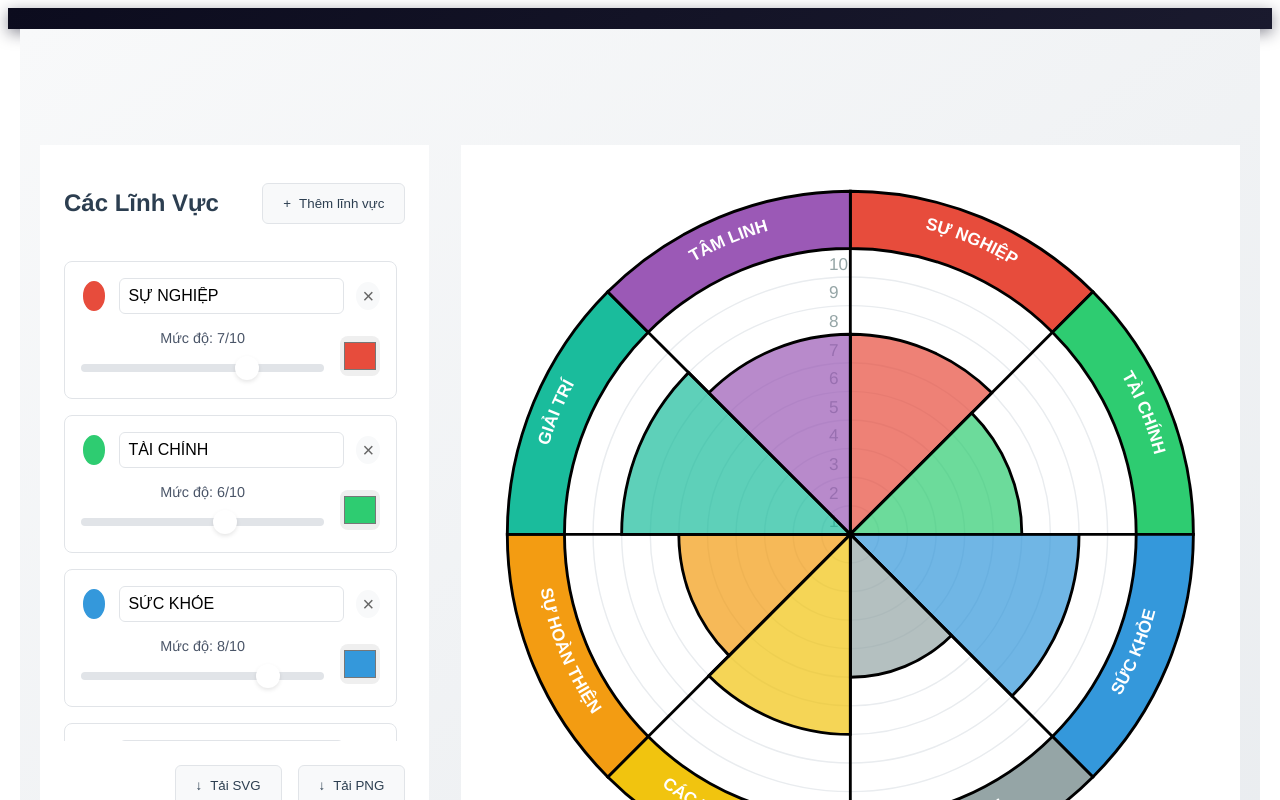
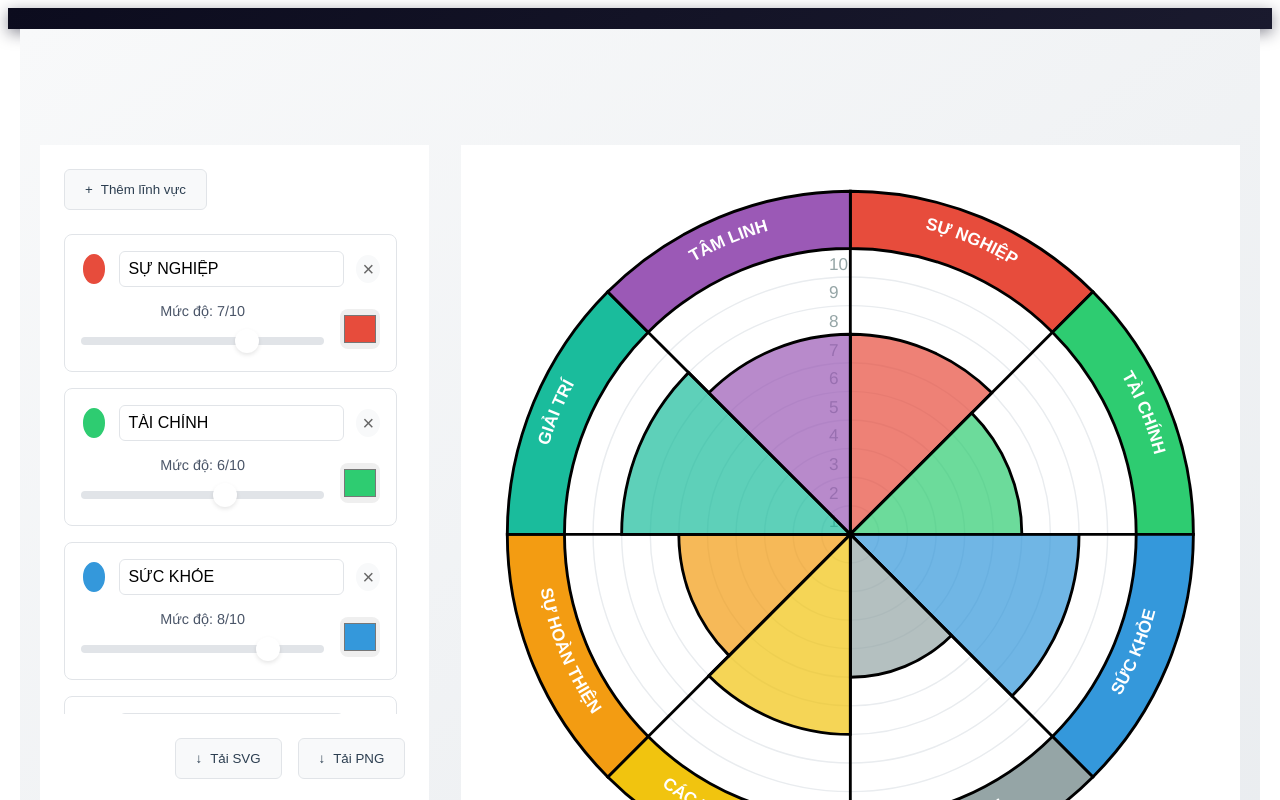
Before and after one commit to longhangoc/vue, a Vue app: page / in a window 1280 px wide. Shown: the top 800 px of the page. Built offline with nearby package versions, Linux system fonts and the light colour scheme.

Commit message:
Update HelloWorld.vue

```diff
--- a/src/components/HelloWorld.vue
+++ b/src/components/HelloWorld.vue
@@ -8,7 +8,7 @@
       <!-- Controls Panel -->
       <section class="controls-panel">
         <div class="panel-header">
-          <h2>Các Lĩnh Vực</h2>
+
           <button @click="addArea" class="btn-secondary" :disabled="areas.length >= 12">
             <span class="btn-icon">+</span> Thêm lĩnh vực
           </button>
```
